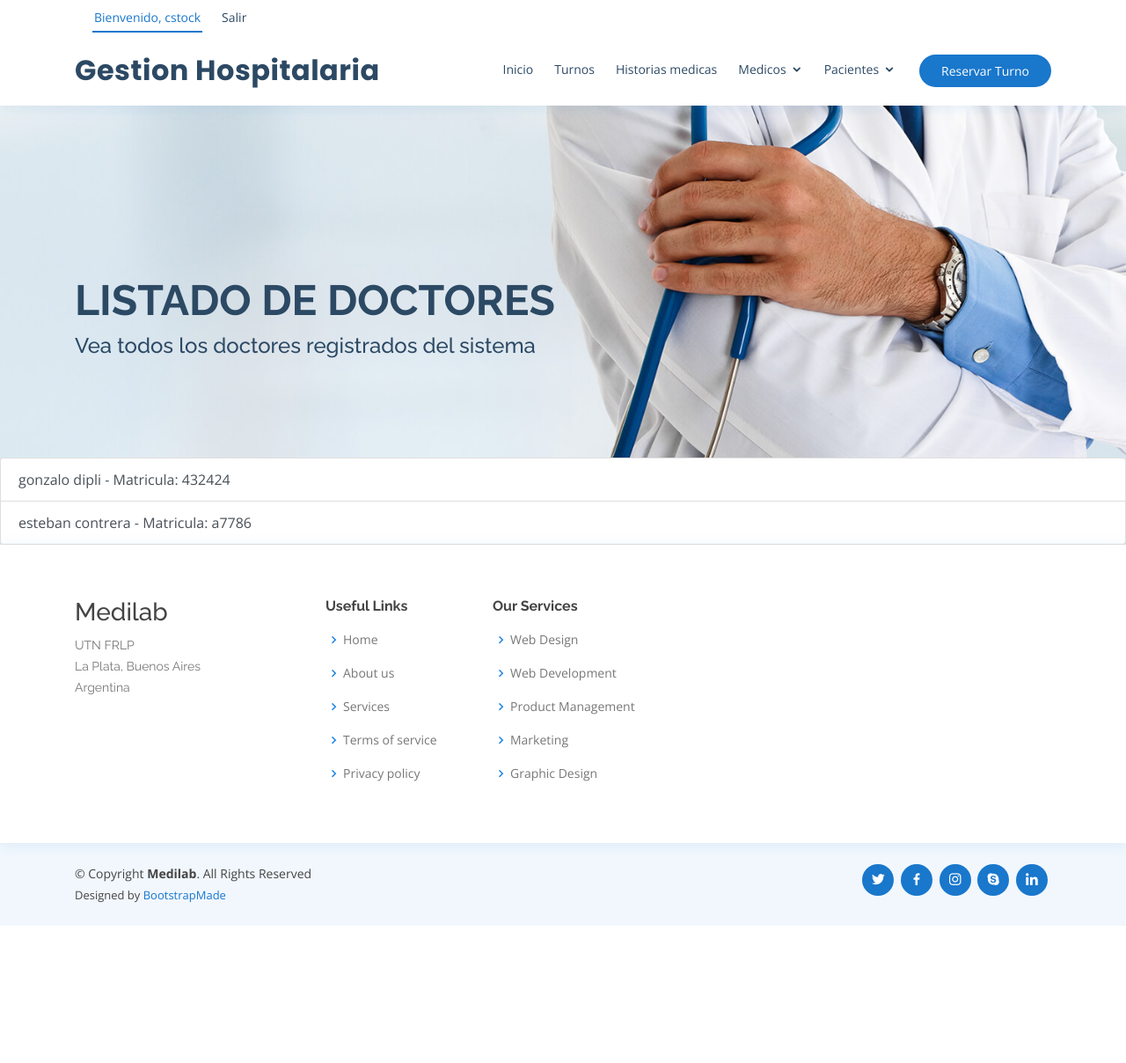
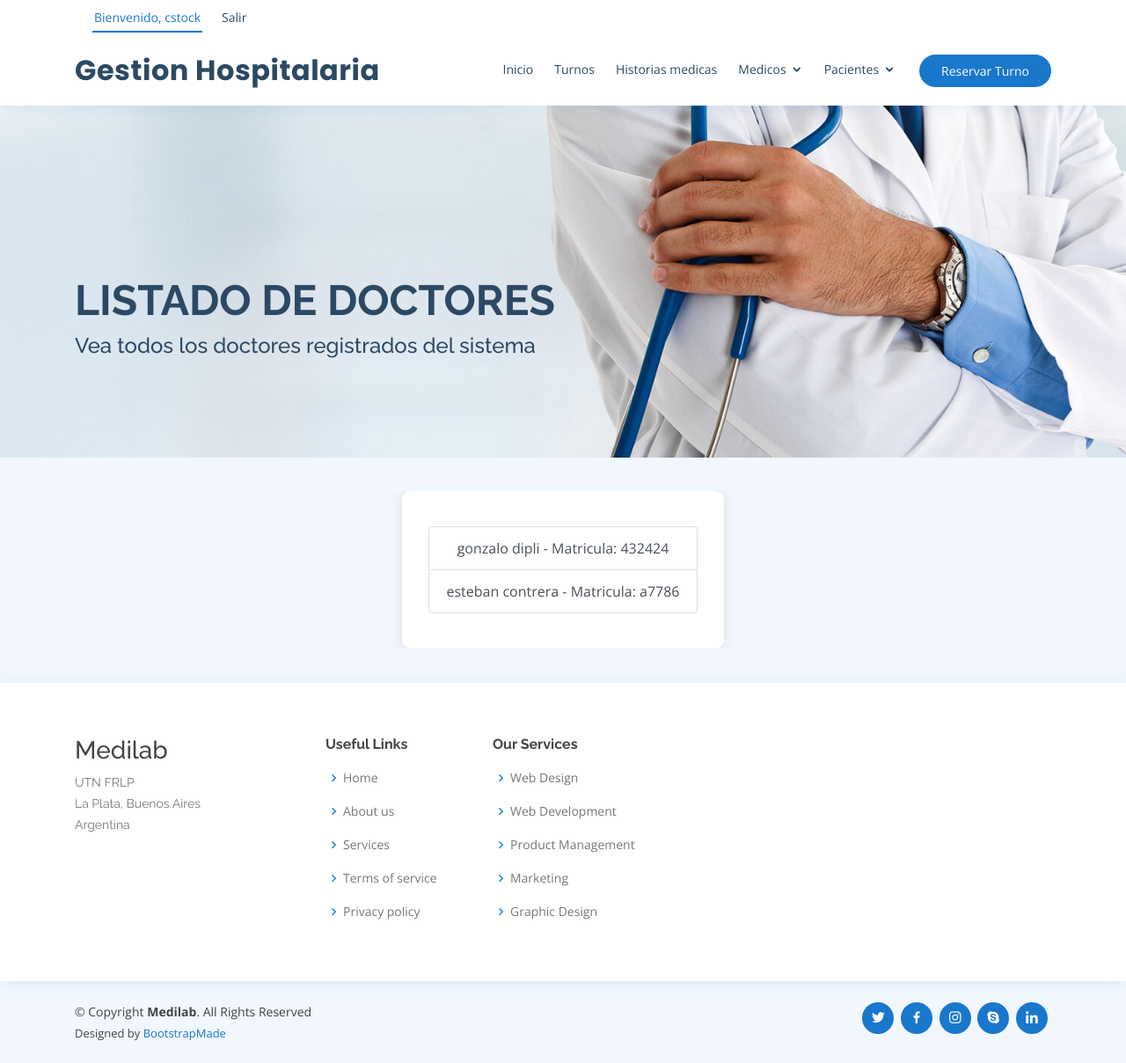
Before and after one commit to fedeglggg/facu-GestionHospitalaria, a Django app: page /medicos/ in a window 1280 px wide. Shown: the whole page at 88% size. Before the commit the page ends 1052 px from the top, so only its background shows below. Run offline with Django 3.2, Linux system fonts and the light colour scheme; a user stored in the database is signed in; data comes from the database, SQL or seed files in the repository; both versions use the stored data as it was after the commit; some libraries are stand-ins or nearby versions.

Commit message:
DetalleListasYturnosCrear

```diff
--- a/proyectoGestionHospitalaria/appGestionHospitalaria/templates/baseTemplate.html
+++ b/proyectoGestionHospitalaria/appGestionHospitalaria/templates/baseTemplate.html
@@ -51,7 +51,7 @@
           <li><a class="nav-link " href="{% url 'logout'%}?next={{request.path}}">Salir</a></li>
           {% else %}
           <li class="active"><a href="/accounts/login/">Ingresar</a>
-          <li><a href="">Registrarse</a></li>
+          <li><a href="signup/paciente/">Registrarse</a></li>
           {% endif %}
         </ul>
       </nav><!-- .nav-menu -->
--- a/proyectoGestionHospitalaria/appGestionHospitalaria/templates/medico_list.html
+++ b/proyectoGestionHospitalaria/appGestionHospitalaria/templates/medico_list.html
@@ -8,6 +8,14 @@
         <h2>Vea todos los doctores registrados del sistema</h2>
     </div>
 </section>
+
+<main id="main">
+<section id="appointment" class="appointment section-bg" style="padding: 3%;">
+<section id="why-us" class="why-us" style="all: inherit;padding: 0">
+<div class="container" style="inline-size: fit-content; text-align: center" >
+<div class="icon-boxes">
+<div class="icon-box">
+
 
 {% if doctores %}
 <div class="list-group">
```
Also changed, not shown: proyectoGestionHospitalaria/appGestionHospitalaria/templates/paciente_list.html (+8 -0 lines), proyectoGestionHospitalaria/db.sqlite3.
